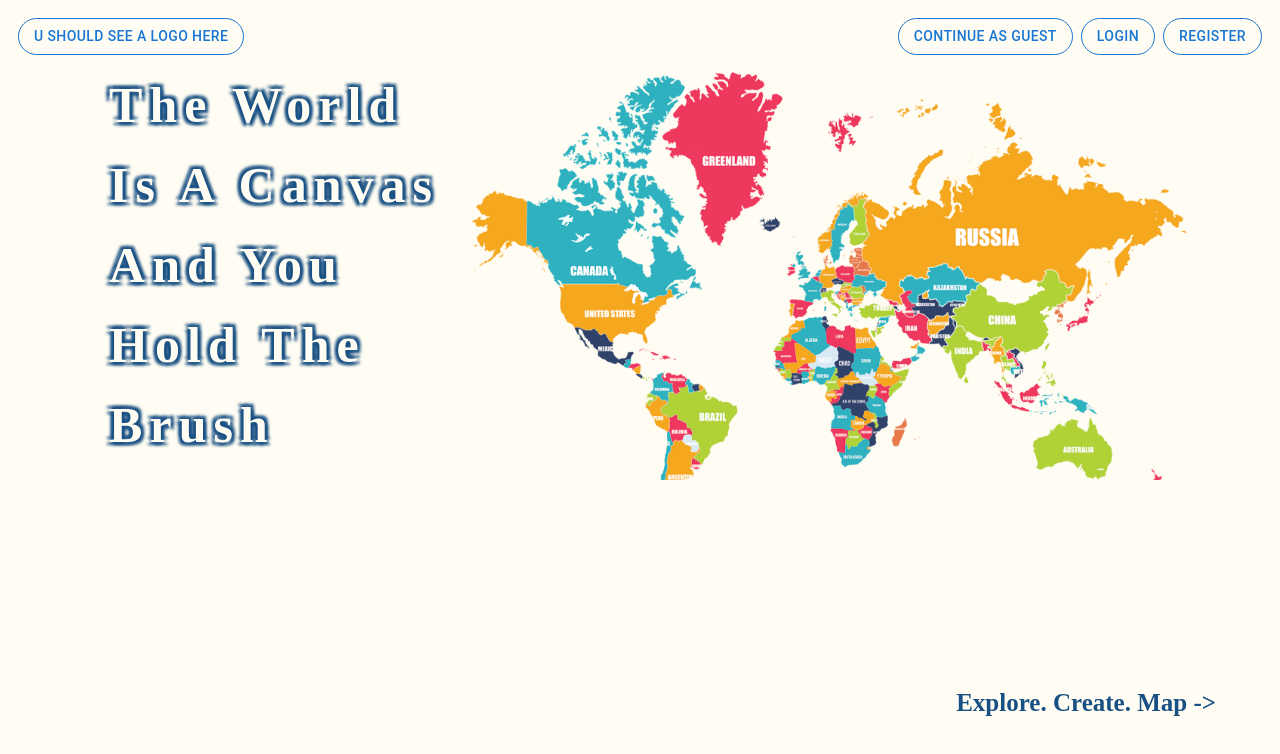
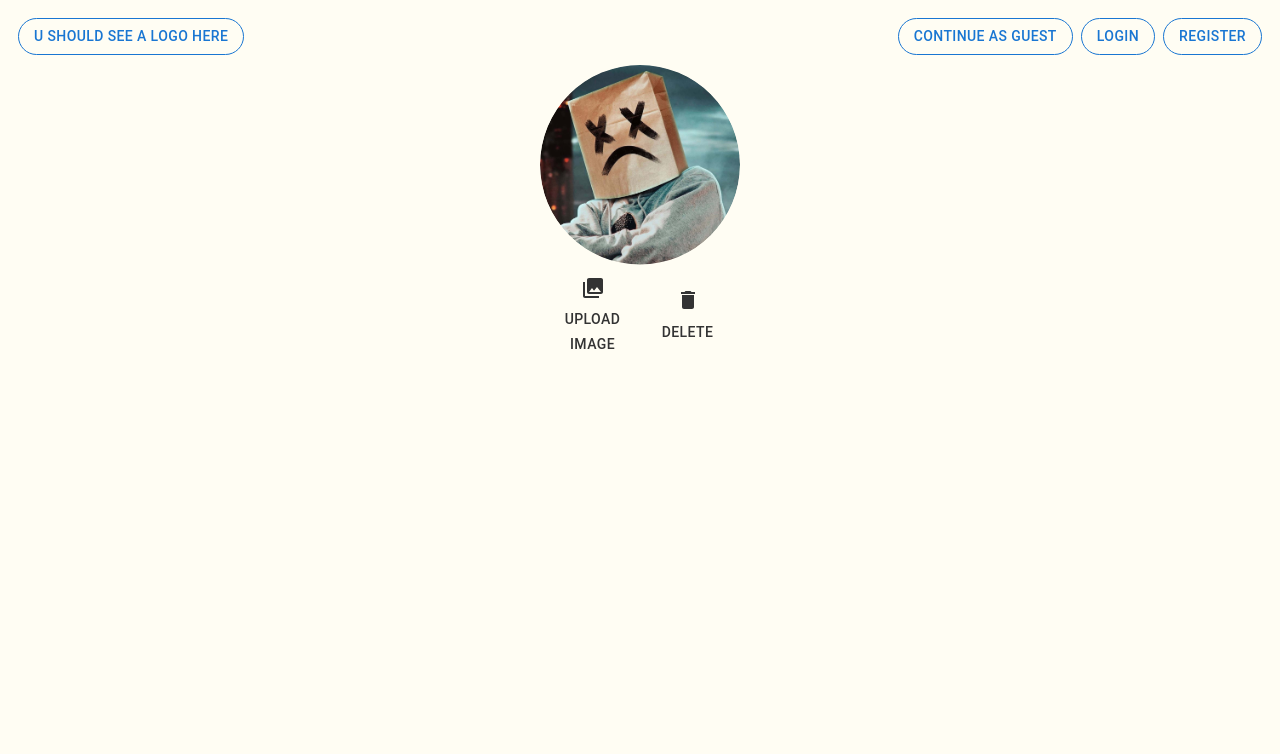
Before and after one commit to AmyLin06/MapArtisan, a React (Create React App) app in the folder client/: page / in a window 1280 px wide. Shown: the top 754 px of the page. Built offline with nearby package versions, Linux system fonts and the light colour scheme; a web font is replaced by a local one.

Commit message:
the image and two buttons done

```diff
--- a/client/src/App.js
+++ b/client/src/App.js
@@ -1,4 +1,5 @@
 import "./App.css";
+import ProfileScreen from "./screens/ProfileScreen";
 import SplashScreen from "./screens/SplashScreen";
 function App() {
   return (
@@ -11,7 +12,7 @@ function App() {
           rel="stylesheet"
         />
       </header>
-      <SplashScreen />
+      <ProfileScreen />
       {/* <MapDetailsScreen map={currentMap} /> */}
     </div>
   );
--- /dev/null
+++ b/client/src/screens/ProfileScreen.js
@@ -0,0 +1,46 @@
+import React from "react";
+import "../styles/ProfileScreen.css";
+import Banner from "../components/Banner";
+import ProfilePicture from "../components/profilepicture.jpg"
+import PhotoLibraryIcon from '@mui/icons-material/PhotoLibrary';
+import DeleteIcon from '@mui/icons-material/Delete';
+import Button from '@mui/material/Button';
+
+const ProfileScreen = () => {
+    return (
+      <div className="main">
+        <div>
+          <Banner />
+        </div>
+        <div className="profile-container">
+            <img
+                className="profile-picture"
+                src = {ProfilePicture}
+                alt="Profile"
+            />
+            <div className="icon-buttons">
+                <Button className="icon-button" style={{color: "#333"}}>
+                    <span role="img" aria-label="Icon 1">
+                       <PhotoLibraryIcon/><br/>
+                       Upload Image
+                    </span>
+                </Button>
+                <Button className="icon-button" style={{color: "#333"}}>
+                    <span role="img" aria-label="Icon 2">
+                     <DeleteIcon/><br/>
+                     Delete
+                    </span>
+                </Button>
+            </div>
+
+            <div className = "inputs">
+
+            </div>
+
+        </div>
+      </div>
+    );
+  };
+
+
+export default ProfileScreen;
--- /dev/null
+++ b/client/src/styles/ProfileScreen.css
@@ -0,0 +1,54 @@
+.main{
+    background-color: #FFFDF3;
+    background-repeat: no-repeat;
+    background-position-x:  85%;
+    background-position-y: -50%;
+    background-size: 57%;
+}
+
+.profile-container {
+    background-color: #FFFDF3;
+    text-align: center;
+  }
+
+  .profile-picture {
+    width: 200px;
+    height: 200px;
+    border-radius: 50%;
+    object-fit: cover;
+    clip-path: circle(50% at 50% 50%);
+  }
+
+  .icon-buttons {
+    justify-content: center;
+    display: flex;
+    gap: 20px;
+    margin-top: 10px;
+  }
+
+  .icon-button {
+    width: 75px;
+    height: 75px;
+    background-color: #FFFDF3;
+    font-size: 14px;
+    color: #333;
+    border:none;
+    padding: 10px;
+    cursor: pointer;
+    margin: 0 10px;
+    display: flex;
+    flex-direction: column;
+    align-items: center;
+    transition: background_color 0.3s ease;
+  }
+
+  .icon-button:active {
+    background-color: #e0e0e0;
+}
+
+.inputs {
+    justify-content: center;
+    display: flex;
+    gap: 20px; /* Adjust the spacing between buttons */
+    margin-top: 10px; /* Adjust the margin as needed */
+  }
```
Also changed, not shown: client/src/components/profilepicture.jpg (added).
